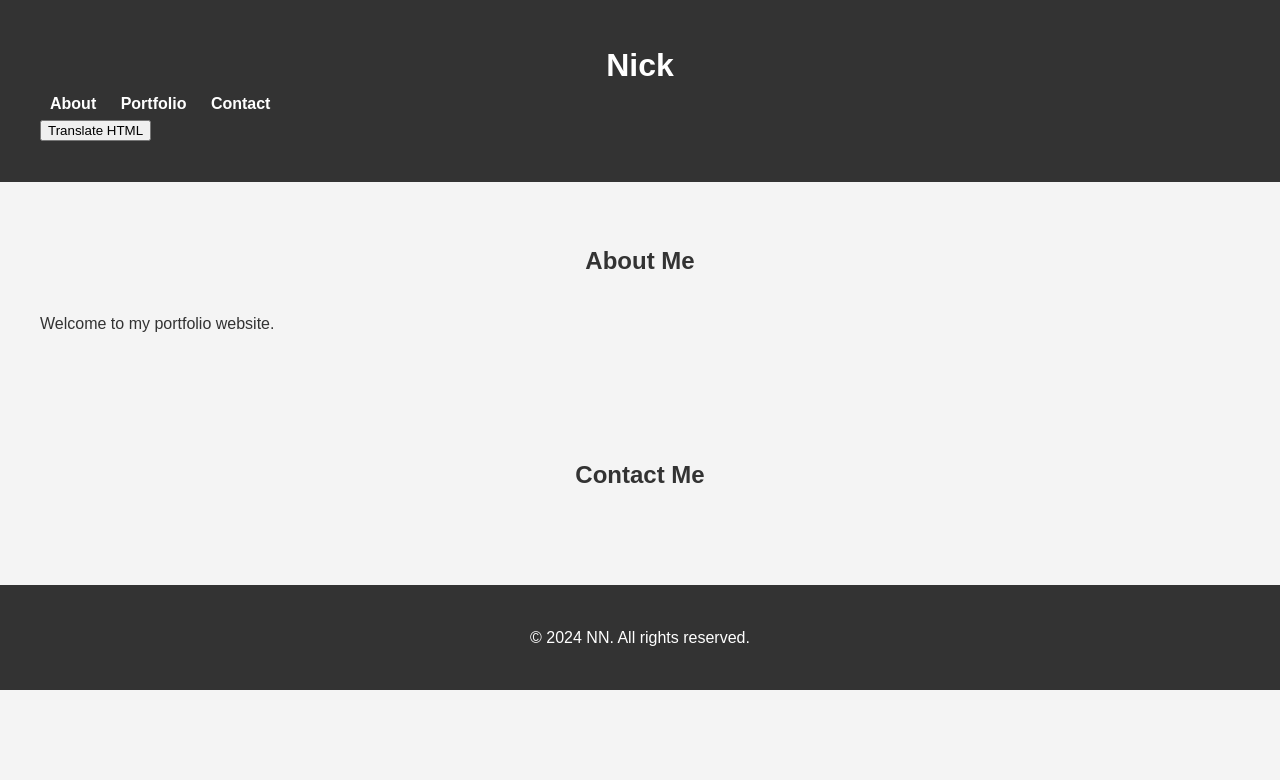
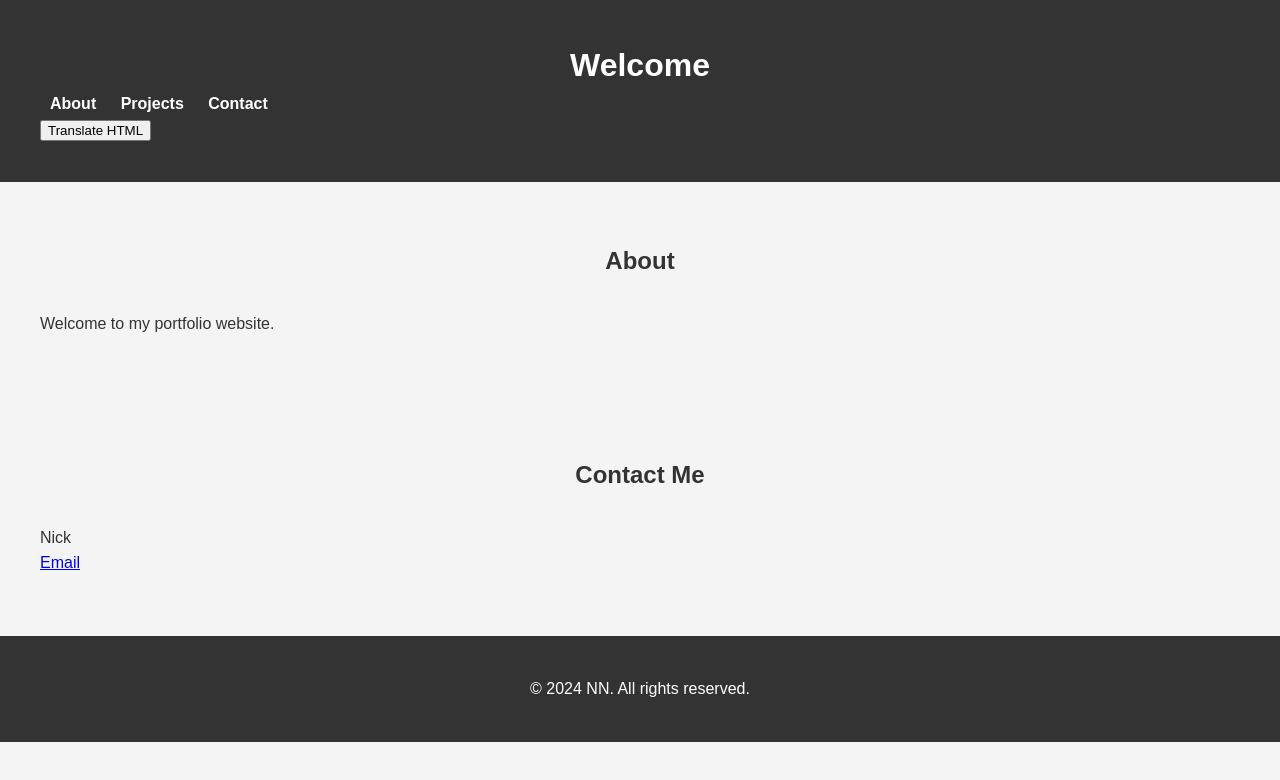
Before and after one commit to salohcin-n/newber, a plain HTML site: page index.html in a window 1280 px wide. Drawn offline with nearby package versions, Linux system fonts and the light colour scheme.

Commit message:
Updaing index with text
Updating main index file with some text/info.

```diff
--- a/index.html
+++ b/index.html
@@ -3,7 +3,7 @@
 <head>
     <meta charset="UTF-8">
     <meta name="viewport" content="width=device-width, initial-scale=1.0">
-    <title>Your Name - Portfolio</title>
+    <title>Nick - Portfolio</title>
     <link rel="stylesheet" href="css/main.css"> <!-- Link to your CSS file -->
     <script src="js/language-translation.js" defer></script>
     <!-- You can add additional meta tags, stylesheets, or scripts here -->
@@ -11,11 +11,11 @@
 <body>
     <header>
         <div class="container">
-            <h1>Nick</h1>
+            <h1>Welcome</h1>
             <nav>
                 <ul class="top-nav-menu" aria-colcount="6">
                     <li><a href="#about">About</a></li>
-                    <li><a href="#portfolio">Portfolio</a></li>
+                    <li><a href="#projects">Projects</a></li>
                     <li><a href="#contact">Contact</a></li>
                 </ul>
                 <button id="translateButton">Translate HTML</button>
@@ -25,12 +25,12 @@
 
     <section id="about">
         <div class="container">
-            <h2>About Me</h2>
+            <h2>About</h2>
             <p>Welcome to my portfolio website.</p>
         </div>
     </section>
 
-    <!-- <section id="portfolio">
+    <!-- <section id="projects">
         <div class="container">
             <h2>Portfolio</h2>
             <div class="project">
@@ -44,7 +44,10 @@
     <section id="contact">
         <div class="container">
             <h2>Contact Me</h2>
-            <!-- Add a contact form or your contact information here -->
+            <p>
+                Nick<br>
+                <a href="mailto:nicknewbery97@gmail.com">Email</a><br>
+            </p>
         </div>
     </section>
 
```
